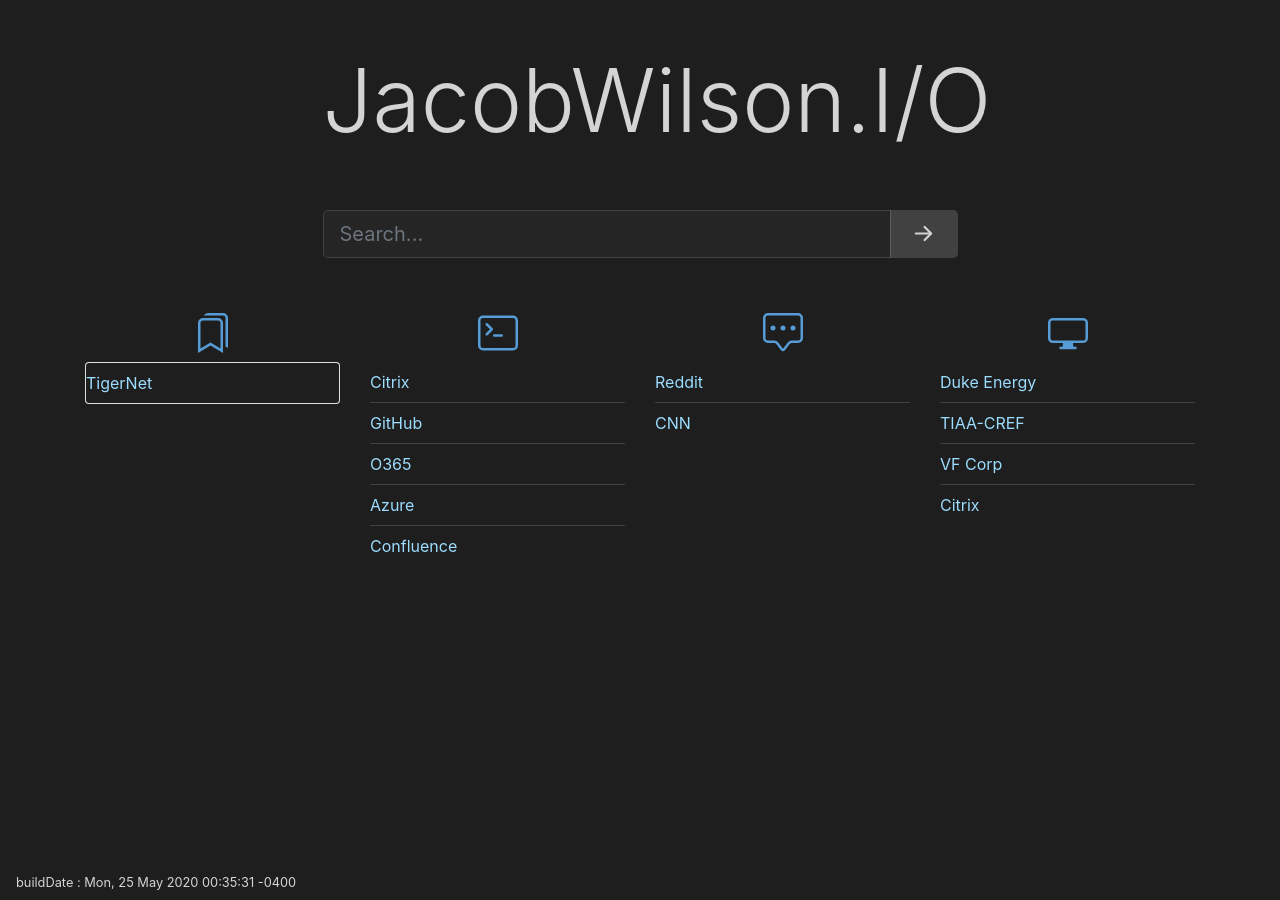
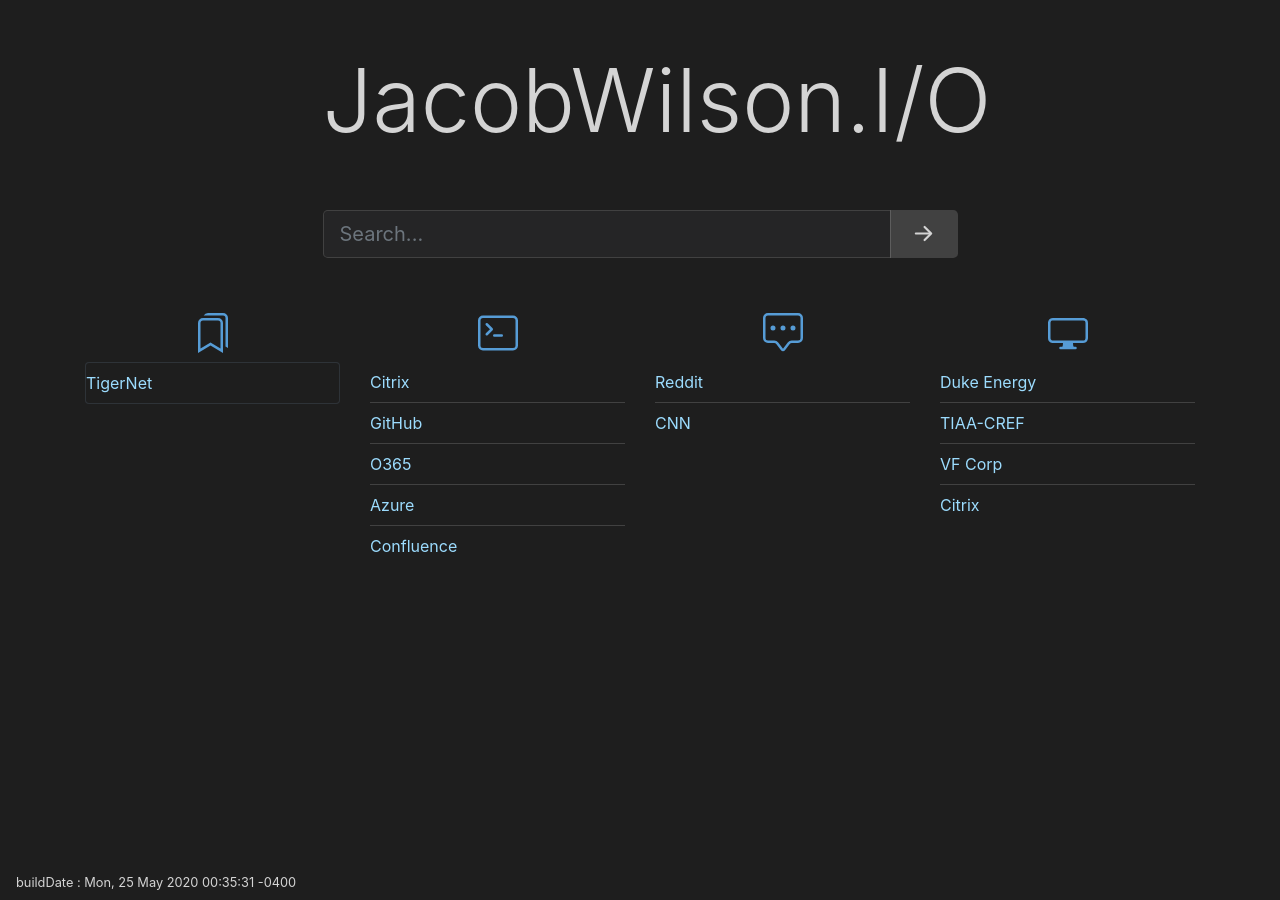
Before and after one commit to jdwilson85/startPage, a Jekyll site: the page built from index.md, in a window 1280 px wide. Built offline with Jekyll 4.4.1, drawn with Linux system fonts in a browser that asks for light colours; nearby versions of some CDN libraries.

Commit message:
bg color

```diff
--- a/_layouts/default.html
+++ b/_layouts/default.html
@@ -36,7 +36,7 @@
               d="M7 13l5 3V4a2 2 0 0 0-2-2H4a2 2 0 0 0-2 2v12l5-3zm-4 1.234l4-2.4 4 2.4V4a1 1 0 0 0-1-1H4a1 1 0 0 0-1 1v10.234z" />
             <path d="M14 14l-1-.6V2a1 1 0 0 0-1-1H4.268A2 2 0 0 1 6 0h6a2 2 0 0 1 2 2v12z" />
           </svg></p>
-        <div class="card">
+        <div class="card bg-dark">
           <ul class="list-group list-group-flush">
             {% for link in site.data.linksOther %}
             <li class="list-group-item">
```
